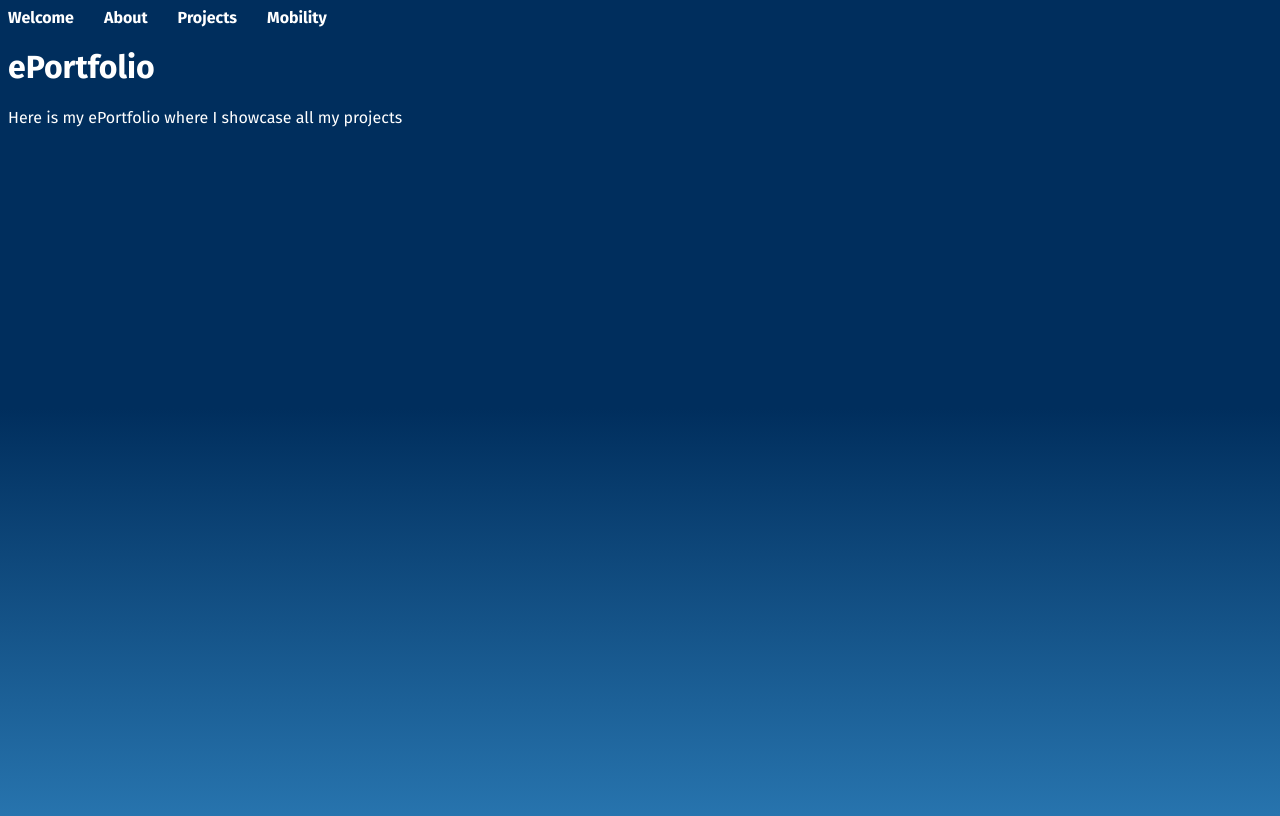
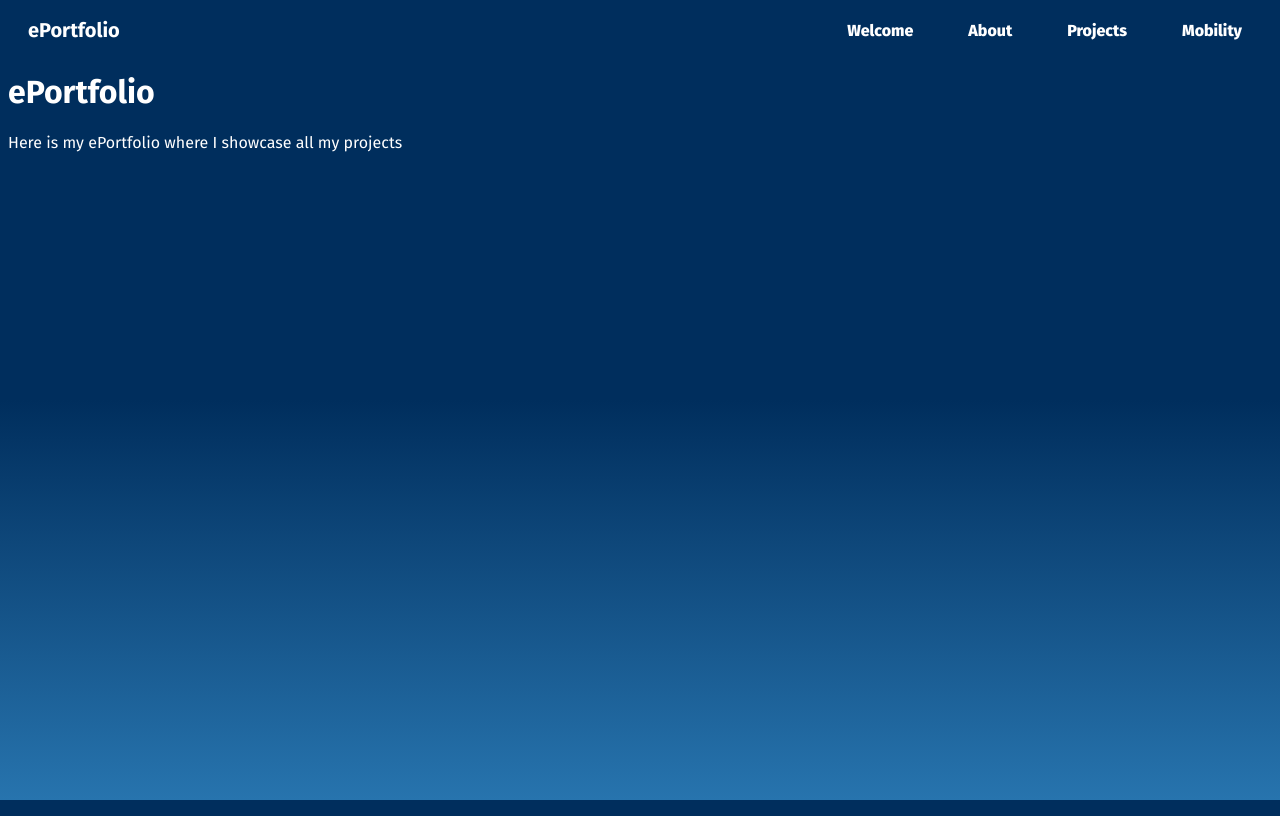
Before and after one commit to Bazman-sys/Bazman-sys.github.io, a plain HTML site: page index.html in a window 1280 px wide. Drawn offline with Linux system fonts and the light colour scheme.

Commit message:
Ajout de la page Welcome

```diff
--- a/index.html
+++ b/index.html
@@ -10,9 +10,10 @@
     </head>
     <body>
         <header>
-            <nav class="navigation fira-sans-extrabold">
-                <ul>
-                    <li><a href="#">Welcome</a></li>
+            <nav class="navbar fira-sans-extrabold">
+                <div class="logo">ePortfolio</div>
+                <ul class="nav-links">
+                    <li><a href="welcome.html">Welcome</a></li>
                     <li><a href="#">About</a></li>
                     <li><a href="#">Projects</a></li>
                     <li><a href="#">Mobility</a></li>
--- a/style.css
+++ b/style.css
@@ -39,30 +39,37 @@ body {
   min-height: 100vh;
   background: linear-gradient(to bottom, #002E5D, #002E5D, #2774ae);
   background-repeat: no-repeat;
+  background-attachment: fixed;
   color: White;
 }
 
-.navigation a {
-  color: White;
-  text-decoration: none;
-  font-weight: bold;
+.navbar {
+  padding: 10px 20px;
+  display: flex;
+  justify-content: space-between;
+  align-items: center;
 }
 
-.navigation ul {
-  list-style-type: none;
+.nav-links {
+  list-style: none;
   display: flex;
-  justify-content: center;
-  gap: 30px;
+  gap: 35px;
   margin: 0;
   padding: 0;
 }
 
-.navigation li :hover {
-  box-shadow: 4px 4px 8px rgba(255, 255, 255, 0.5);
+.nav-links a {
+  text-decoration: none;
+  color: White;
   padding: 5px 10px;
+}
+
+.nav-links a:hover {
+  box-shadow: 3px 3px 2px White, 0 0 2px White;
   border-radius: 5px;
 }
 
-header {
-  display: flex;
+.logo {
+  font-size: 20px;
+  font-weight: bold;
 }
```
Also changed, not shown: welcome.html (added, +19 -0 lines).
